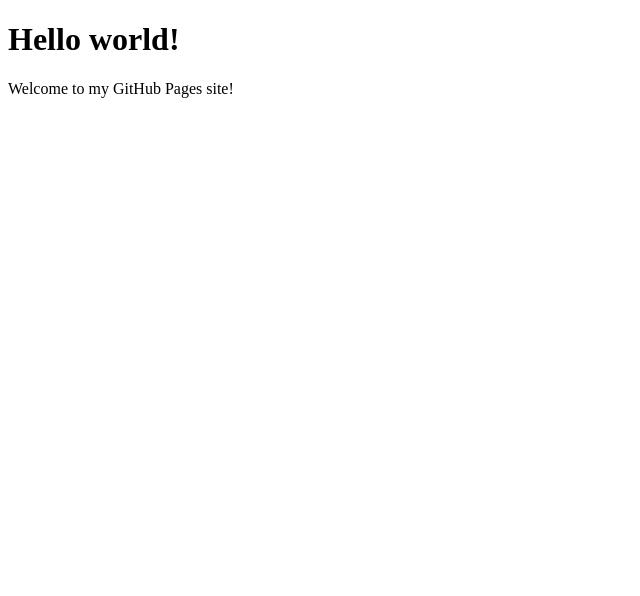
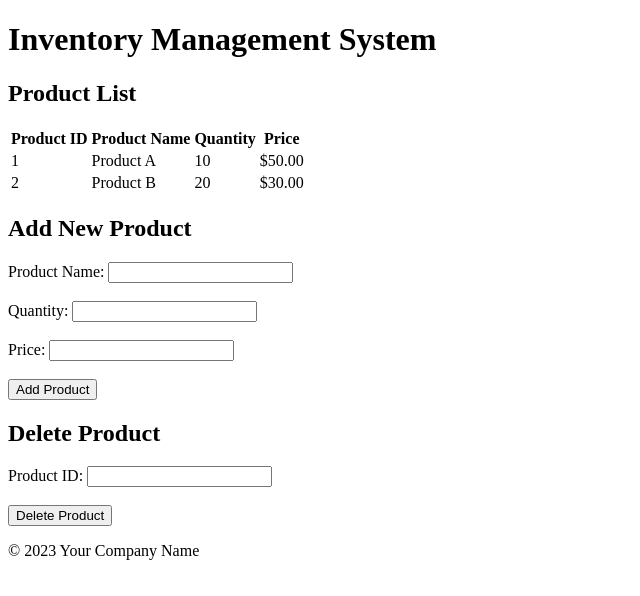
Before and after one commit to case0074/case0074.github.io, a plain HTML site: page index.html in a window 1280 px wide. Shown: the whole page, without its empty margins (0-640 px from the left). Drawn offline with Linux system fonts and the light colour scheme.

Commit message:
Update index.html

```diff
--- a/index.html
+++ b/index.html
@@ -1,10 +1,71 @@
 <!DOCTYPE html>
-<html>
-  <head>
-    <title>My GitHub Pages Site</title>
-  </head>
-  <body>
-    <h1>Hello world!</h1>
-    <p>Welcome to my GitHub Pages site!</p>
-  </body>
+<html lang="en">
+
+<head>
+    <meta charset="UTF-8">
+    <meta name="viewport" content="width=device-width, initial-scale=1.0">
+    <title>Inventory Management System</title>
+    <style>
+        /* Add your custom CSS styles here */
+    </style>
+</head>
+
+<body>
+    <header>
+        <h1>Inventory Management System</h1>
+    </header>
+
+    <section>
+        <h2>Product List</h2>
+        <table>
+            <tr>
+                <th>Product ID</th>
+                <th>Product Name</th>
+                <th>Quantity</th>
+                <th>Price</th>
+            </tr>
+            <!-- Use a loop to display products dynamically -->
+            <tr>
+                <td>1</td>
+                <td>Product A</td>
+                <td>10</td>
+                <td>$50.00</td>
+            </tr>
+            <tr>
+                <td>2</td>
+                <td>Product B</td>
+                <td>20</td>
+                <td>$30.00</td>
+            </tr>
+            <!-- Add more rows as needed -->
+        </table>
+    </section>
+
+    <section>
+        <h2>Add New Product</h2>
+        <form>
+            <label for="productName">Product Name:</label>
+            <input type="text" id="productName" name="productName" required><br><br>
+            <label for="quantity">Quantity:</label>
+            <input type="number" id="quantity" name="quantity" required><br><br>
+            <label for="price">Price:</label>
+            <input type="text" id="price" name="price" required><br><br>
+            <input type="submit" value="Add Product">
+        </form>
+    </section>
+
+    <section>
+        <h2>Delete Product</h2>
+        <form>
+            <label for="deleteProductId">Product ID:</label>
+            <input type="number" id="deleteProductId" name="deleteProductId" required><br><br>
+            <input type="submit" value="Delete Product">
+        </form>
+    </section>
+
+    <footer>
+        <p>&copy; 2023 Your Company Name</p>
+    </footer>
+</body>
+
 </html>
```
